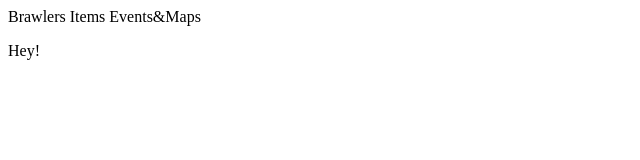
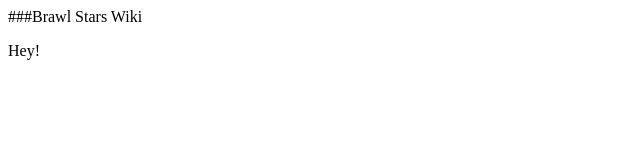
Before and after one commit to satsn1/satsn1.github.io, a plain HTML site: page index.html in a window 1280 px wide. Shown: the full height of the page, 0-640 px from the left. Drawn offline with Linux system fonts and the light colour scheme.

Commit message:
Update index.html

```diff
--- a/index.html
+++ b/index.html
@@ -1,5 +1,7 @@
 <title>BSwiki</title>
 <head>
-  <p>Brawlers Items Events&Maps</p>
+  <p>###Brawl Stars Wiki</p>
 </head>
-<p>Hey!</p>
+<body>
+  <p>Hey!</p>
+</body>
```
